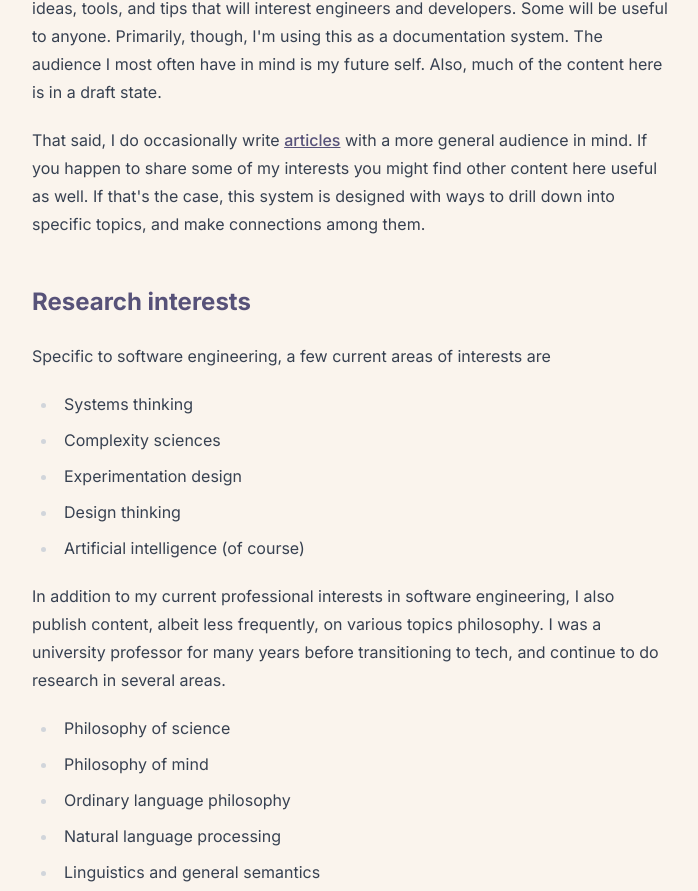
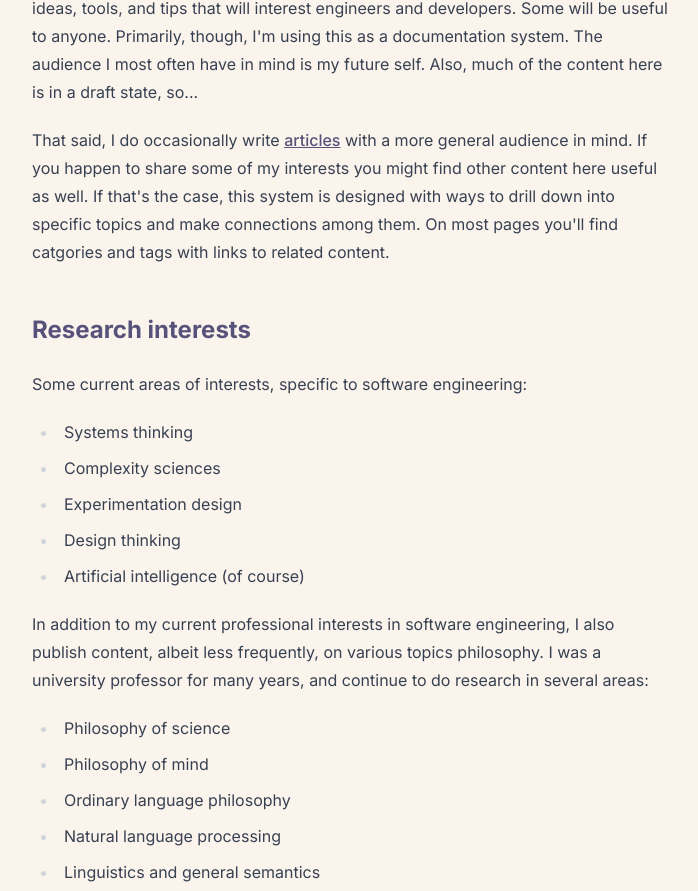
Before and after one commit to tyandor/tyandor-web, a Next.js app: page /about in a window 1280 px wide. Shown: the part 474-1365 px from the top of the page, without its empty margins (288-986 px from the left). Built offline with nearby package versions, Linux system fonts and the light colour scheme.

Commit message:
updates about page content

```diff
--- a/app/about/page.tsx
+++ b/app/about/page.tsx
@@ -53,16 +53,16 @@ export default function AboutPage() {
           About this website
         </h2>
         <p>
-          What I write and share here comes from a wide range of interests. I often have ideas, tools, and tips that will interest engineers and developers. Some will be useful to anyone. Primarily, though, I'm using this as a documentation system. The audience I most often have in mind is my future self. Also, much of the content here is in a draft state.
+          What I write and share here comes from a wide range of interests. I often have ideas, tools, and tips that will interest engineers and developers. Some will be useful to anyone. Primarily, though, I'm using this as a documentation system. The audience I most often have in mind is my future self. Also, much of the content here is in a draft state, so...
         </p>
         <p>
-          That said, I do occasionally write <a href="/articles">articles</a> with a more general audience in mind. If you happen to share some of my interests you might find other content here useful as well. If that's the case, this system is designed with ways to drill down into specific topics, and make connections among them.
+          That said, I do occasionally write <a href="/articles">articles</a> with a more general audience in mind. If you happen to share some of my interests you might find other content here useful as well. If that's the case, this system is designed with ways to drill down into specific topics and make connections among them. On most pages you'll find catgories and tags with links to related content.
         </p>
         <h2>
           Research interests
         </h2>
         <p>
-          Specific to software engineering, a few current areas of interests are
+          Some current areas of interests, specific to software engineering:
         </p>
         <ul>
           <li>Systems thinking</li>
@@ -72,7 +72,7 @@ export default function AboutPage() {
           <li>Artificial intelligence (of course)</li>
         </ul>
         <p>
-          In addition to my current professional interests in software engineering, I also publish content, albeit less frequently, on various topics philosophy. I was a university professor for many years before transitioning to tech, and continue to do research in several areas.
+          In addition to my current professional interests in software engineering, I also publish content, albeit less frequently, on various topics philosophy. I was a university professor for many years, and continue to do research in several areas:
         </p>
         <ul>
           <li>Philosophy of science</li>
```
